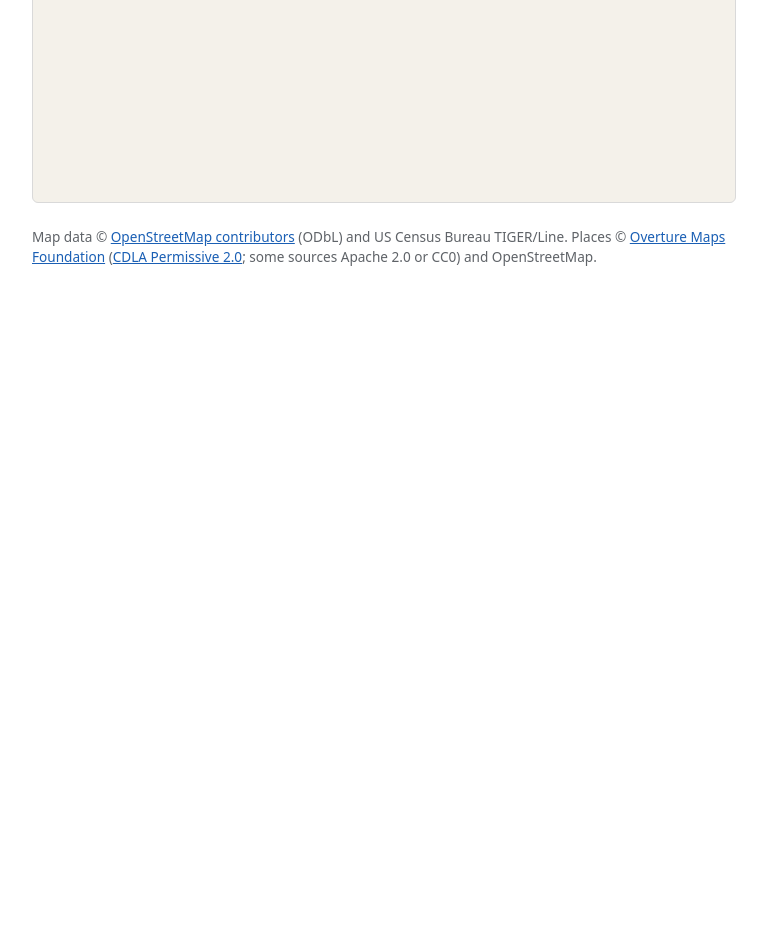
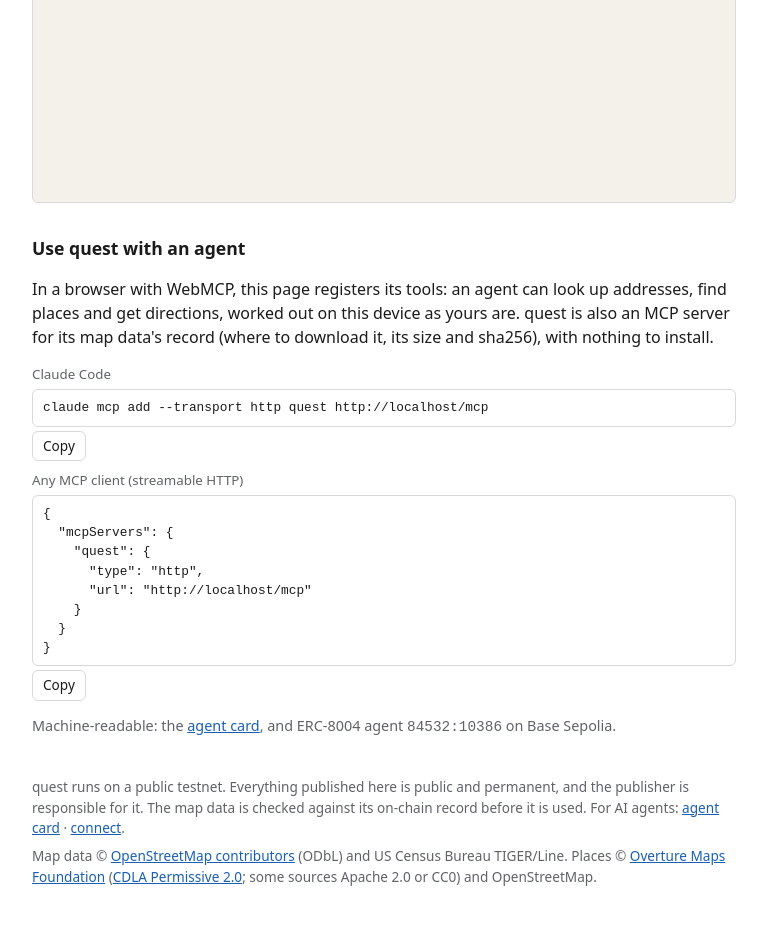
Before and after one commit to fangorn-network/quest, a website: page web/index.html in a window 1280 px wide. Shown: the part 712-1639 px from the top of the page, without its empty margins (256-1023 px from the left). Before the commit the page ends 1012 px from the top, so only its background shows below. Drawn offline with Linux system fonts and the light colour scheme; no server answers.

Commit message:
Add agent card links

```diff
--- a/web/app.js
+++ b/web/app.js
@@ -17,6 +17,20 @@ function status(text, error = false) {
   $("status").textContent = text;
   $("status").classList.toggle("error", error);
 }
+
+// The lines that connect an agent to this site's MCP server, as westmarch's stock page gives them.
+const mcp = `${location.origin}/mcp`;
+$("mcp-cc").textContent = `claude mcp add --transport http quest ${mcp}`;
+$("mcp-json").textContent = JSON.stringify({ mcpServers: { quest: { type: "http", url: mcp } } }, null, 2);
+document.querySelectorAll("[data-copy]").forEach((b) => b.addEventListener("click", async () => {
+  try {
+    await navigator.clipboard.writeText($(b.dataset.copy).textContent);
+    b.textContent = "Copied";
+  } catch {
+    b.textContent = "Select and copy";
+  }
+  setTimeout(() => { b.textContent = "Copy"; }, 1500);
+}));
 
 worker.onmessage = ({ data }) => {
   if (data.type === "progress") {
--- a/web/index.html
+++ b/web/index.html
@@ -75,13 +75,27 @@
     <p class="note">Computed on your device on <span id="r-date"></span> from map data dated <span id="r-data"></span>. Roads change; follow posted signs.</p>
     <button type="button" id="print" class="no-print">Print directions</button>
   </section>
+
+  <section id="agents" class="agents no-print" aria-labelledby="agents-title">
+    <h2 id="agents-title">Use quest with an agent</h2>
+    <p>In a browser with WebMCP, this page registers its tools: an agent can look up addresses, find places and get
+      directions, worked out on this device as yours are. quest is also an MCP server for its map data's record (where to
+      download it, its size and sha256), with nothing to install.</p>
+    <div class="copy"><small>Claude Code</small><pre id="mcp-cc"></pre><button type="button" data-copy="mcp-cc">Copy</button></div>
+    <div class="copy"><small>Any MCP client (streamable HTTP)</small><pre id="mcp-json"></pre><button type="button" data-copy="mcp-json">Copy</button></div>
+    <p class="note">Machine-readable: the <a href="./.well-known/agent-card.json">agent card</a>, and ERC-8004 agent
+      <code>84532:10386</code> on Base Sepolia.</p>
+  </section>
 </main>
 
 <footer class="credit">
-  Map data © <a href="https://www.openstreetmap.org/copyright">OpenStreetMap contributors</a> (ODbL) and US Census Bureau TIGER/Line.
-  Places © <a href="https://docs.overturemaps.org/attribution/">Overture Maps Foundation</a>
-  (<a href="https://cdla.dev/permissive-2-0/">CDLA Permissive 2.0</a>; some sources Apache 2.0 or CC0) and OpenStreetMap.
-  <span id="data-version" hidden><br>Map data commit (on chain, Base Sepolia): <code id="data-commit"></code></span>
+  <p>quest runs on a public testnet. Everything published here is public and permanent, and the publisher is responsible for it.
+    The map data is checked against its on-chain record before it is used.<span class="no-print"> For AI agents:
+    <a href="./.well-known/agent-card.json">agent card</a> · <a href="#agents">connect</a>.</span></p>
+  <p>Map data © <a href="https://www.openstreetmap.org/copyright">OpenStreetMap contributors</a> (ODbL) and US Census Bureau TIGER/Line.
+    Places © <a href="https://docs.overturemaps.org/attribution/">Overture Maps Foundation</a>
+    (<a href="https://cdla.dev/permissive-2-0/">CDLA Permissive 2.0</a>; some sources Apache 2.0 or CC0) and OpenStreetMap.</p>
+  <p id="data-version" hidden>Map data commit (on chain, Base Sepolia): <code id="data-commit"></code></p>
 </footer>
 </body>
 </html>
--- a/web/style.css
+++ b/web/style.css
@@ -110,7 +110,13 @@ button:disabled { opacity: 0.5; cursor: default; }
 .num { text-align: right !important; white-space: nowrap; }
 .note { color: var(--muted); font-size: 0.9rem; }
 .credit { color: var(--muted); font-size: 0.85rem; padding-top: 24px; padding-bottom: 32px; }
+.credit p { margin: 0 0 8px; }
 .credit code { overflow-wrap: anywhere; }
+.agents h2 { margin: 32px 0 8px; font-size: 1.1rem; }
+.copy { display: grid; gap: 4px; margin: 10px 0; }
+.copy small { color: var(--muted); }
+.copy pre { margin: 0; padding: 8px 10px; border: 1px solid var(--line); border-radius: var(--radius); font-size: 0.8rem; overflow-x: auto; }
+.copy button { justify-self: start; padding: 4px 10px; font-size: 0.85rem; }
 
 @media (min-width: 640px) {
   #trip { grid-template-columns: 1fr 1fr; align-items: start; }
```
